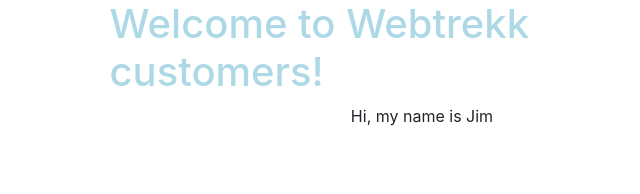
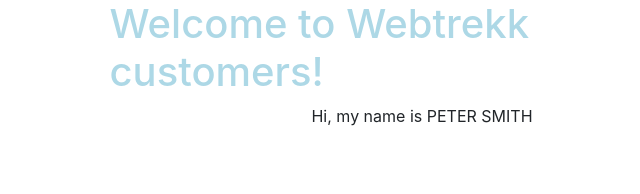
Before and after one commit to alunenko/webtrekk, an Angular app in the folder webtrekk-customers/: page / in a window 1280 px wide. Shown: the top 194 px of the page, without its empty margins (218-858 px from the left). Built offline with nearby package versions, Linux system fonts and the light colour scheme.

Commit message:
Create a Customer class. Show the customer object. Format with the UppercasePipe.

```diff
--- /dev/null
+++ b/webtrekk-customers/src/app/customer.ts
@@ -0,0 +1,11 @@
+export class Customer {
+    customerID: number;
+    name: {
+        first: string,
+        last: string
+    };
+    birthday: Date;
+    gender: string;
+    lastContact: Date;
+    customerLifetimeValue: number
+}
--- a/webtrekk-customers/src/app/customer/customer.component.html
+++ b/webtrekk-customers/src/app/customer/customer.component.html
@@ -1 +1 @@
-<p>Hi, my name is {{ customer }}</p>
+<p>Hi, my name is {{ customer.name.first + ' ' + customer.name.last | uppercase }}</p>
--- a/webtrekk-customers/src/app/customer/customer.component.ts
+++ b/webtrekk-customers/src/app/customer/customer.component.ts
@@ -1,4 +1,6 @@
 import { Component, OnInit } from '@angular/core';
+
+import { Customer } from '../customer';
 
 @Component({
   selector: 'app-customer',
@@ -7,7 +9,17 @@
 })
 export class CustomerComponent implements OnInit {
 
-  customer = 'Jim';
+  customer = {
+      "customerID": 1,
+      "name": {
+          "first": "Peter",
+          "last": "Smith"
+      },
+      "birthday": "1996-10-12",
+      "gender": "m",
+      "lastContact": "2017-06-01T23:28:56.782Z",
+      "customerLifetimeValue": 191.12
+  };
 
   constructor() { }
 
```
